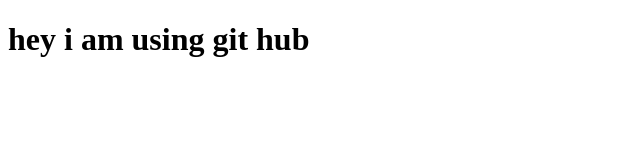
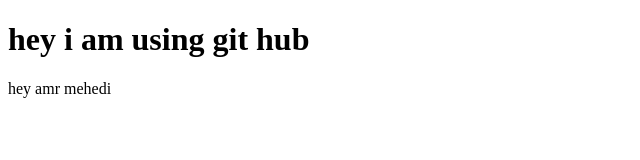
Before and after one commit to mehedi2719/my-first--website, a plain HTML site: page index.html in a window 1280 px wide. Shown: the whole page, without its empty margins (0-640 px from the left). Drawn offline with Linux system fonts and the light colour scheme.

```diff
--- a/index.html
+++ b/index.html
@@ -8,5 +8,6 @@
 </head>
 <body>
     <h1>hey i am using git hub</h1>
+    <p>hey amr mehedi</p>
 </body>
 </html>
```
Also changed, not shown: 1 other file.
